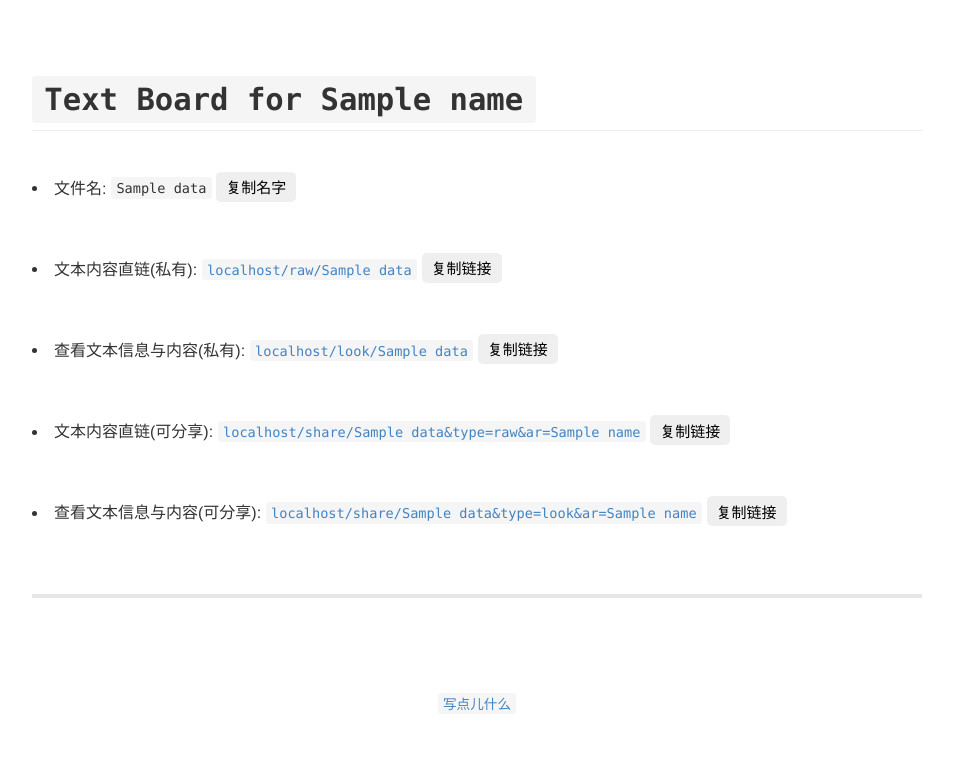
After one commit to wzk0/textboard, a Flask app: template templates/me.html in a window 1280 px wide. The commit adds this page. Shown: the top 760 px of the page, without its empty margins (163-1116 px from the left). Run offline with Flask 2, Linux system fonts and the light colour scheme; the template is opened without the code that fills it: most values are stand-ins (such as "Sample title", 1, 10 or a date in 2020).

Commit message:
添加了用户系统

```diff
--- a/app.py
+++ b/app.py
@@ -1,7 +1,7 @@
 import random
 import os
 import time as ttt
-from flask import Flask,render_template,request,send_from_directory
+from flask import Flask,render_template,request,send_from_directory,redirect,url_for
 
 ##密码
 pwd='123'
@@ -25,11 +25,16 @@ def get_code(length):
 		return ls
 
 ##分析前端textarea传来的内容, 将第一行删去并得到文件名
-def analyse(s):
+def analyse(s,name):
 	try:
 		name_all=str(''.join(get_code(6)))+'.'+str(s.split('\n')[0])[:-1]
-		with open('data/post/'+name_all,'w')as f:
-			f.write('\n'.join(s.split('\n')[1:]))
+		if name==None:
+			with open('data/post/'+name_all,'w')as f:
+				f.write('\n'.join(s.split('\n')[1:]))
+		else:
+			with open('data/user/'+name+'/'+name_all,'w')as f:
+				f.write('\n'.join(s.split('\n')[1:]))
+			os.system('cp data/user/'+name+'/'+name_all+' data/share')
 		return name_all
 	except:
 		return render_template('404.html'),404
@@ -37,39 +42,120 @@ def analyse(s):
 ##以下是视图函数
 @app.route('/',methods=['POST', 'GET'])
 def index():
+	cookie=request.cookies
+	name=cookie.get('name')
 	try:
 		if request.method=='POST':
 			text=request.form.get('text')
-			filename=analyse(text)
-			return render_template('result.html',look_url='/look/'+filename,raw_url='/raw/'+filename,filename=filename,last_name=filename.split('.')[-1])
-		return render_template('index.html',num=len(os.listdir('data/post'))-1)
+			filename=analyse(text,name)
+			if name==None:
+				ar=False
+			else:
+				ar=True
+			return render_template('result.html',user_name=name,ar=ar,share_url='/share/'+filename,look_url='/look/'+filename,raw_url='/raw/'+filename,filename=filename,last_name=filename.split('.')[-1])
+		if name==None:
+			return render_template('index.html',user_num=len(os.listdir('data/user'))-1,stat=True,word='- 尚未注册或登陆',num=len(os.listdir('data/post'))-2+len(os.listdir('data/share')))
+		else:
+			return render_template('index.html',user_num=len(os.listdir('data/user'))-1,stat=False,word='for '+name,num=len(os.listdir('data/post'))-2+len(os.listdir('data/share')))
+	except:
+		return render_template('404.html'),404
+
+@app.route('/login')
+def log():
+	cookie=request.cookies
+	try:
+		if cookie.get('name')==None:
+			return render_template('login.html',word='登陆或注册')
+		else:
+			return render_template('login.html',word='已经登陆过了, 亲爱的'+cookie.get('name'))
+	except:
+		return render_template('404.html'),404
+
+@app.route('/me')
+def me():
+	cookie=request.cookies
+	try:
+		if cookie.get('name')==None:
+			return render_template('login.html',word='请先登陆或注册')
+		else:
+			ls=os.listdir('data/user/'+cookie.get('name'))
+			ls.remove('pwd')
+			if ls==None:
+				ls=False
+			name=cookie.get('name')
+			return render_template('me.html',data=ls,name=name)
+	except:
+		return render_template('404.html'),404
+
+@app.route('/setc',methods=['POST','GET'])
+def setc():
+	try:
+		name=request.form['name']
+		pwd=request.form['pwd']
+		response=redirect(url_for('index'))
+		response.set_cookie('name',name)
+		response.set_cookie('pwd',pwd)
+		if os.path.exists('data/user/'+name):
+			with open('data/user/'+name+'/pwd','r')as f:
+				if pwd==f.read():
+					return response
+				else:
+					return render_template('login.html',word='用户名已存在或密码错误, 请重新注册或登陆')
+		else:
+			os.system('mkdir data/user/'+name)
+			with open('data/user/'+name+'/pwd','w')as f:
+				f.write(pwd)
+			return response
 	except:
 		return render_template('404.html'),404
 
 @app.route('/look/<string:filename>')
 def look(filename):
 	try:
-		file='data/post/'+filename
+		cookie=request.cookies
+		if cookie.get('name')==None:
+			file='data/post/'+filename
+		else:
+			file='data/user/'+cookie.get('name')+'/'+filename
 		time=ttt.strftime("%Y-%m-%d %H:%M:%S",ttt.localtime(os.path.getctime(file)))
 		size=str(os.stat(file).st_size/1000)
 		with open(file,'r')as f:
 			text=f.read()
-		return render_template('look.html',last_name=filename.split('.')[-1],time=time,text=text,filename=filename,size=size+' kB')
+		return render_template('look.html',stat=False,user_name=cookie.get('name'),last_name=filename.split('.')[-1],time=time,text=text,filename=filename,size=size+' kB')
+	except:
+		return render_template('404.html'),404
+
+@app.route('/share/<string:filename>&type=<string:typ>&ar=<string:ar>')
+def share(filename,typ,ar):
+	try:
+		if typ=='raw':
+			return send_from_directory('data/share/',filename)
+		elif typ=='look':
+			file='data/share/'+filename
+			time=ttt.strftime("%Y-%m-%d %H:%M:%S",ttt.localtime(os.path.getctime(file)))
+			size=str(os.stat(file).st_size/1000)
+			with open(file,'r')as f:
+				text=f.read()
+			return render_template('look.html',stat=True,user_name=ar,last_name=filename.split('.')[-1],time=time,text=text,filename=filename,size=size+' kB')
 	except:
 		return render_template('404.html'),404
 
 @app.route('/raw/<string:filename>')
 def raw(filename):
-	file='data/post/'+filename
+	cookie=request.cookies
+	if cookie.get('name')==None:
+		file='data/post/'
+	else:
+		file='data/user/'+cookie.get('name')+'/'
 	try:
-		with open(file,'r')as f:
-			return send_from_directory('data/post',filename)
+		with open(file+filename,'r')as f:
+			return send_from_directory(file,filename)
 	except:
 		return render_template('404.html'),404
 
 @app.errorhandler(404)
 def pnf(e):
-    return render_template('404.html'),404
+	return render_template('404.html'),404
 
 @app.route('/pack/<string:passwd>')
 def packup(passwd):
@@ -91,4 +177,4 @@ def clr(passwd):
 		return render_template('404.html'),404
 
 if __name__ == "__start__":
-    app.run(host='0.0.0.0')
+	app.run(host='0.0.0.0')
--- a/templates/css/style.css
+++ b/templates/css/style.css
@@ -7,6 +7,14 @@ body {
 body .markdown-body
 {
   padding: 45px;
+}
+
+.ipt {
+  width: 40%;
+  height: 40px;
+  border: 2px solid black;
+  border-radius: 5px;
+  box-shadow: black 1px 1px 8px;;
 }
 
 .k {
--- a/templates/look.html
+++ b/templates/look.html
@@ -1106,11 +1106,16 @@ body .markdown-body
 <h1><code>Text Board</code></h1><br>
 </body>
 文件名: <code id="fn">{{ filename }}</code> <button style="cursor:pointer" style="float:right;" class="bfb" onclick="copyById('fn')">复制名称</button><br><br>
+创建者: <code id="un">{{ user_name }}</code> <button style="cursor:pointer" style="float:right;" class="bfb" onclick="copyById('un')">复制昵称</button><br><br>
 创建于: <code id="time">{{ time }}</code> <button style="cursor:pointer" style="float:right;" class="bfb" onclick="copyById('time')">复制时间</button><br><br>
 文本大小: <code id="size">{{ size }}</code> <button style="cursor:pointer" class="bfb" onclick="copyById('size')">复制大小</button><br><br><script type="text/javascript">
 var a = document.domain;;
 </script>
+{% if stat %}
+文本直链: <code><a id="link" href="/share/{{ filename }}&type=raw&ar={{ user_name }}"><script type="text/javascript">document.write(a);</script>/share/{{ filename }}&type=raw&ar={{ user_name }}</a></code> <button style="cursor:pointer" class="bfb" onclick="copyById('link')">复制链接</button><br><br>
+{% else %}
 文本直链: <code><a id="link" href="/raw/{{ filename }}"><script type="text/javascript">document.write(a);</script>/raw/{{ filename }}</a></code> <button style="cursor:pointer" class="bfb" onclick="copyById('link')">复制链接</button><br><br>
+{% endif %}
 <b>内容:</b><br><br><button style="cursor:pointer" class="bfb" onclick="copyById('ppp')">复制内容</button><br><br>
 <script type="text/javascript">
     function copyById(text_id) {
--- /dev/null
+++ b/templates/me.html
@@ -0,0 +1,40 @@
+<!DOCTYPE html>
+<html>
+<head>
+	<meta charset="utf-8">
+	<meta name="viewport" content="width=device-width, initial-scale=1">
+	<link rel="stylesheet" type="text/css" href="css/style.css">
+	<title>{{ name }}的文本列表</title>
+</head>
+<article class="markdown-body">
+<body>
+<script type="text/javascript">
+var a = document.domain;;
+</script>
+<script type="text/javascript">
+    function copyById(text_id) {
+    var text=document.getElementById(text_id).innerText;
+    navigator.clipboard.writeText(text);
+  }
+</script>
+<h1><code>Text Board for {{ name }}</code></h1><br>
+{% if not data %}
+<br>
+<center><h4>这里空空如也...<a href="/">写点儿东西</a>!</h4><center>
+{% else %}
+{% for d in data %}
+<li>文件名: <code id="wjm{{ loop.index0 }}">{{ d }}</code> <button style="cursor:pointer" style="float:right;" class="bfb" onclick="copyById('wjm{{ loop.index0 }}')">复制名字</button></li><br><br>
+
+<li>文本内容直链(私有): <code><a id="syz{{ loop.index0 }}" href="/raw/{{ d }}"><script type="text/javascript">document.write(a);</script>/raw/{{ d }}</code></a> <button style="cursor:pointer" style="float:right;" class="bfb" onclick="copyById('syz{{ loop.index0 }}')">复制链接</button></li><br><br>
+
+<li>查看文本信息与内容(私有): <code><a id="syn{{ loop.index0 }}" href="/look/{{ d }}"><script type="text/javascript">document.write(a);</script>/look/{{ d }}</code></a> <button style="cursor:pointer" style="float:right;" class="bfb" onclick="copyById('syn{{ loop.index0 }}')">复制链接</button></li><br><br>
+
+<li>文本内容直链(可分享): <code><a id="fxz{{ loop.index0 }}" href="/share/{{ d }}&type=raw&ar={{ name }}"><script type="text/javascript">document.write(a);</script>/share/{{ d }}&type=raw&ar={{ name }}</code></a> <button style="cursor:pointer" style="float:right;" class="bfb" onclick="copyById('fxz{{ loop.index0 }}')">复制链接</button></li><br><br>
+
+<li>查看文本信息与内容(可分享): <code><a id="fxn{{ loop.index0 }}" href="/share/{{ d }}&type=look&ar={{ name }}"><script type="text/javascript">document.write(a);</script>/share/{{ d }}&type=look&ar={{ name }}</code></a> <button style="cursor:pointer" style="float:right;" class="bfb" onclick="copyById('fxn{{ loop.index0 }}')">复制链接</button></li><br><br>
+<hr><br>
+{% endfor %}
+{% endif %}
+<center><br><br><code><a href="/">写点儿什么</a></code></center>
+</body>
+</html>
```
Also changed, not shown: templates/index.html (+7 -2 lines), templates/login.html (added, +18 -0 lines), templates/result.html (+8 -0 lines), data/share/.init.txt (added), 1 other file.
